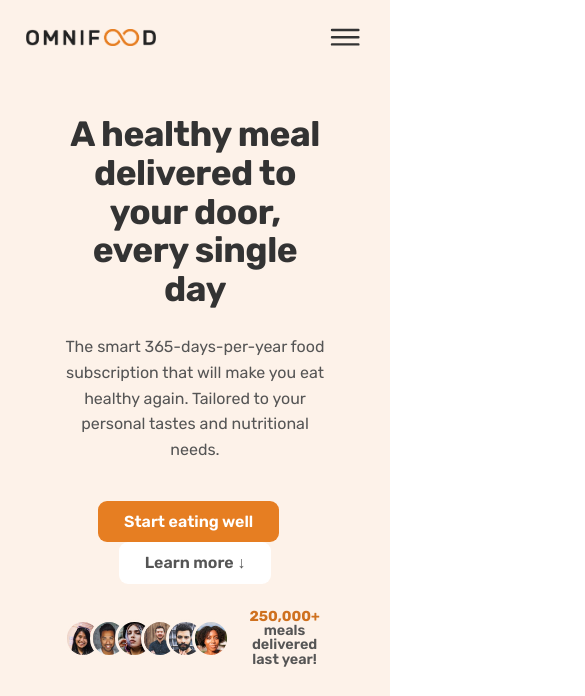
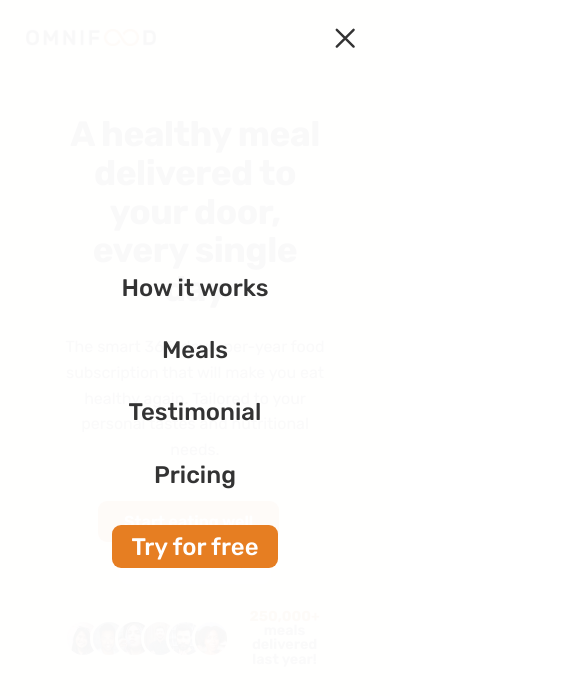
Before and after one commit to DafyYasenova/Udemy, a plain HTML site: page Build Responsive Real-World Websites with HTML and CSS/starter/08-Omnifood-Responsive/index.html in a window 390 px wide. Shown: the top 696 px of the page, 585 px wide, since content can reach past the window. Drawn offline with nearby package versions, Linux system fonts and the light colour scheme.

Commit message:
building the mobile navigation

```diff
--- a/Build Responsive Real-World Websites with HTML and CSS/starter/08-Omnifood-Responsive/css/general.css
+++ b/Build Responsive Real-World Websites with HTML and CSS/starter/08-Omnifood-Responsive/css/general.css
@@ -9,6 +9,7 @@ html {
     /* 10px / 16px = 0.625 = 62.5% */
 
     font-size: 62.5%;
+    overflow-x: hidden;
 }
 
 body {
@@ -16,6 +17,9 @@ body {
     line-height: 1;
     font-weight: 400;
     color: #555;
+
+    /* only works if there is nothing absolutely positioned in relation to body */
+    overflow-x: hidden;
 }
 
 /* General reusable components */
--- a/Build Responsive Real-World Websites with HTML and CSS/starter/08-Omnifood-Responsive/css/queries.css
+++ b/Build Responsive Real-World Websites with HTML and CSS/starter/08-Omnifood-Responsive/css/queries.css
@@ -112,31 +112,59 @@
     .btn-form {
         margin-top: 1.2rem;
     }
+
     /*Mobile navigation*/
     .btn-mobile-nav {
         display: block;
     }
+
     .main-nav {
-        background-color: rgba(2555,255,255,0.97);
+        background-color: rgba(2555, 255, 255, 0.97);
         position: absolute;
-        top:0;
+        top: 0;
         left: 0;
         width: 100%;
         height: 100vh;
+        transform: translateX(100%);
 
         display: flex;
         align-items: center;
         justify-content: center;
+        transition: all 0.5s ease-in;
 
         /*hide navidation */
 
+        /* 1)hide it visually*/
         opacity: 0;
+
+        /* 2) make it unaccessible to mouse and keyboard */
+        pointer-events: none;
+
+        /* hide it from screen readers*/
+        visibility: hidden;
+
+    }
+
+    .nav-open .main-nav {
+        opacity: 1;
+        pointer-events: auto;
+        visibility: visible;
+        transform: translateX(0);
+    }
+
+    .nav-open .icon-mobile-nav[name="close-outline"] {
+        display: block;
+    }
+
+    .nav-open .icon-mobile-nav[name="menu-outline"] {
+        display: none;
     }
 
     .main-nav-list {
         flex-direction: column;
         gap: 4.8rem;
     }
+
     .main-nav-link:link,
     .main-nav-link:visited {
         font-size: 3rem;
--- a/Build Responsive Real-World Websites with HTML and CSS/starter/08-Omnifood-Responsive/css/style.css
+++ b/Build Responsive Real-World Websites with HTML and CSS/starter/08-Omnifood-Responsive/css/style.css
@@ -8,6 +8,7 @@
     /* Because we want header to be sticky later*/
     height: 9.6rem;
     padding: 0 4.8rem;
+    position: relative;
 }
 
 .logo {
@@ -52,18 +53,19 @@
 
 /* Mobile nav*/
 .btn-mobile-nav {
-    border:none;
+    border: none;
     background: none;
     cursor: pointer;
     display: none;
 }
+
 .icon-mobile-nav {
     height: 4.8rem;
     width: 4.8rem;
-    color:#333;
+    color: #333;
 }
 
-.icon-mobile-nav[name="close-outline"]{
+.icon-mobile-nav[name="close-outline"] {
     display: none;
 }
 
```
Also changed, not shown: Build Responsive Real-World Websites with HTML and CSS/starter/08-Omnifood-Responsive/index.html (line endings or trailing spaces).
